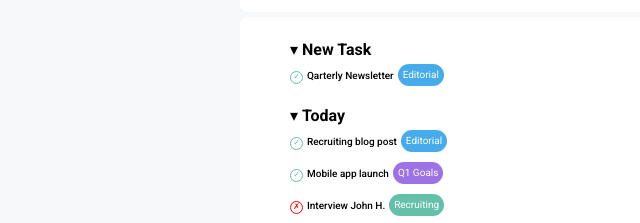
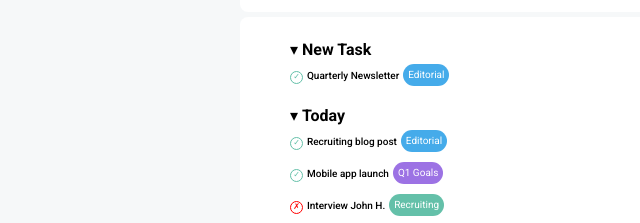
Before and after one commit to NicoloCasagrande/html-css-toboolist, a plain HTML site: page index.html in a window 1280 px wide. Shown: the part 167-390 px from the top of the page, 0-640 px from the left. Drawn offline with Linux system fonts and the light colour scheme.

Commit message:
modifica lettera

```diff
--- a/index.html
+++ b/index.html
@@ -56,7 +56,7 @@
                         &check;
                     </div>
                     <div class="testo">
-                        <em>Qarterly Newsletter</em>
+                        <em>Quarterly Newsletter</em>
                     </div>
                     <div class="casella">
                         Editorial
```
